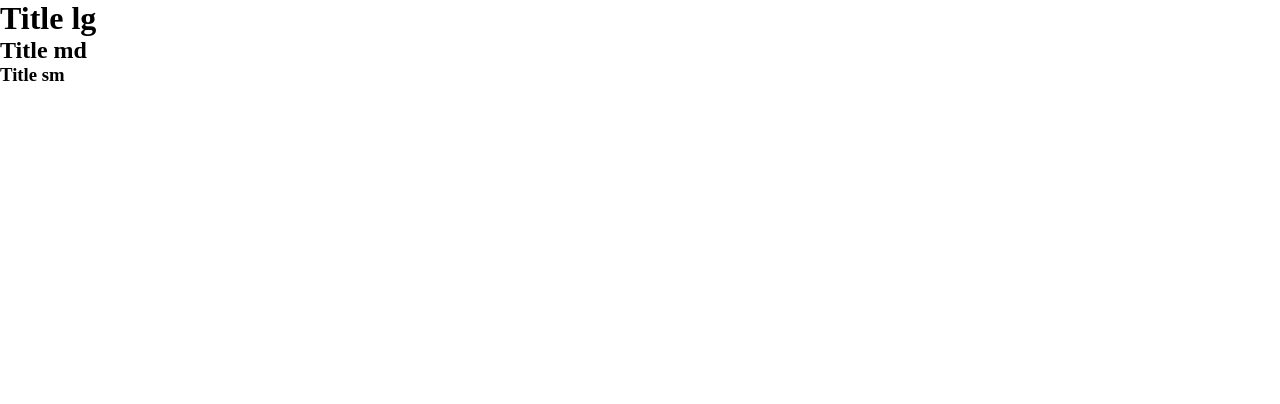
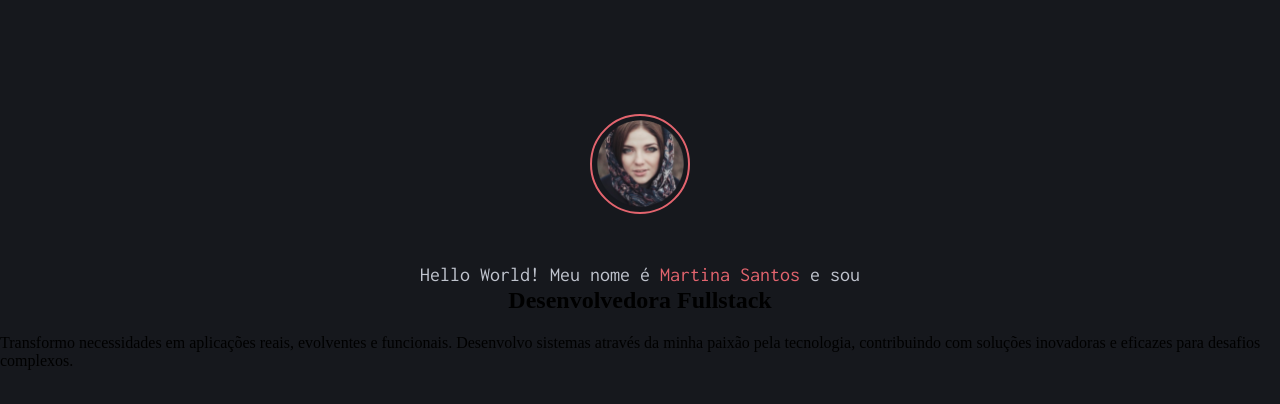
Before and after one commit to gabnunesdev/portfolio-dev, a plain HTML site: page index.html in a window 1280 px wide. Drawn offline with Linux system fonts and the light colour scheme.

Commit message:
iniciando a criação do header

```diff
--- a/index.html
+++ b/index.html
@@ -13,8 +13,35 @@
     <link rel="stylesheet" href="styles/index.css" />
   </head>
   <body>
-    <h1>Title lg</h1>
-    <h2>Title md</h2>
-    <h3>Title sm</h3>
+    <header id="intro" class="flex">
+      <main class="info">
+        <section id="main-header">
+          <div class="user flex flex-column center-align">
+            <div class="avatar flex">
+              <div class="profile-pic flex">
+                <img src="assets/images/profile-pic.png" alt="" />
+              </div>
+            </div>
+
+            <div class="main-text flex flex-column center-align">
+              <div class="title flex center-align flex-column">
+                <h3>
+                  Hello World! Meu nome é <span>Martina Santos </span> e sou
+                </h3>
+                <h1>Desenvolvedora Fullstack</h1>
+              </div>
+              <p>
+                Transformo necessidades em aplicações reais, evolventes e
+                funcionais. Desenvolvo sistemas através da minha paixão pela
+                tecnologia, contribuindo com soluções inovadoras e eficazes para
+                desafios complexos.
+              </p>
+            </div>
+
+          </div>
+        </section>
+        <section id="main-footer"></section>
+      </main>
+    </header>
   </body>
 </html>
--- a/styles/global.css
+++ b/styles/global.css
@@ -32,3 +32,7 @@
   --text-md: normal 16px/1.4 var(--maven-pro);
   --text-md: normal 14px/1.4 var(--maven-pro);
 }
+
+body {
+  background-color: var(--gray-200);
+}
--- /dev/null
+++ b/styles/header.css
@@ -0,0 +1,41 @@
+header {
+  margin-inline: auto;
+  margin-top: 120px;
+  justify-content: center;
+
+  .user {
+    gap: 56px;
+  }
+
+  .profile-pic {
+    justify-content: center;
+    align-items: center;
+
+    &::before {
+      position: absolute;
+      content: "";
+      width: 96px;
+      height: 96px;
+      border: 2px solid var(--red);
+      border-radius: 50%;
+      z-index: -1;
+    }
+  }
+
+  .avatar img:first-child {
+    width: 87px;
+    object-fit: cover;
+  }
+
+  .main-text {
+    gap: 20px;
+  }
+
+  h3 {
+    font: var(--subtitle);
+    color: var(--gray-500);
+    span {
+      color: var(--red);
+    }
+  }
+}
--- a/styles/index.css
+++ b/styles/index.css
@@ -1 +1,3 @@
 @import url(global.css);
+@import url(header.css);
+@import url(utility.css);
--- /dev/null
+++ b/styles/utility.css
@@ -0,0 +1,16 @@
+.flex {
+  display: flex;
+}
+
+.grid {
+  display: grid;
+}
+
+.center-align{
+  justify-content: center;
+  align-items: center;
+}
+
+.flex-column {
+  flex-direction: column;
+}
```
Also changed, not shown: assets/icons/Code.svg.
